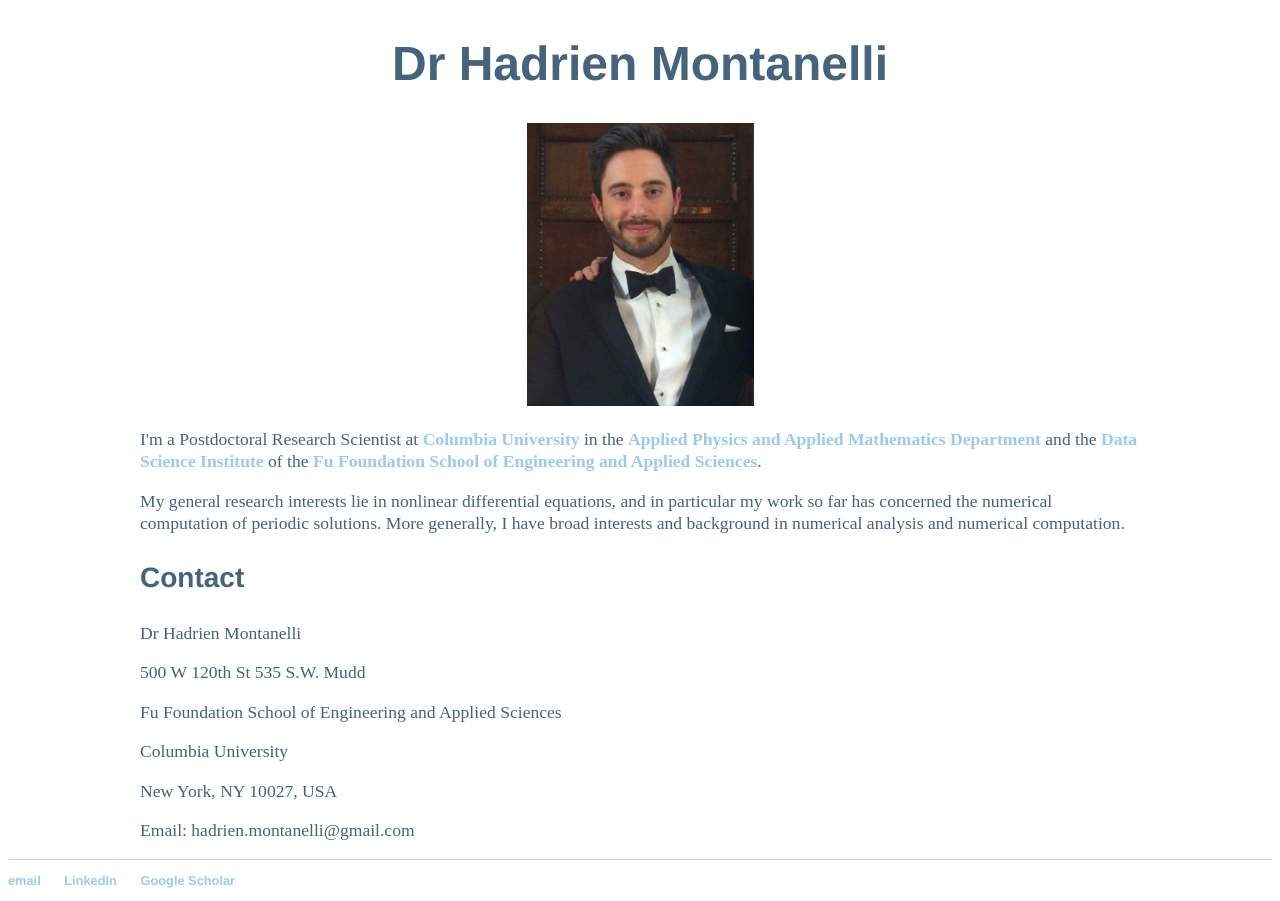
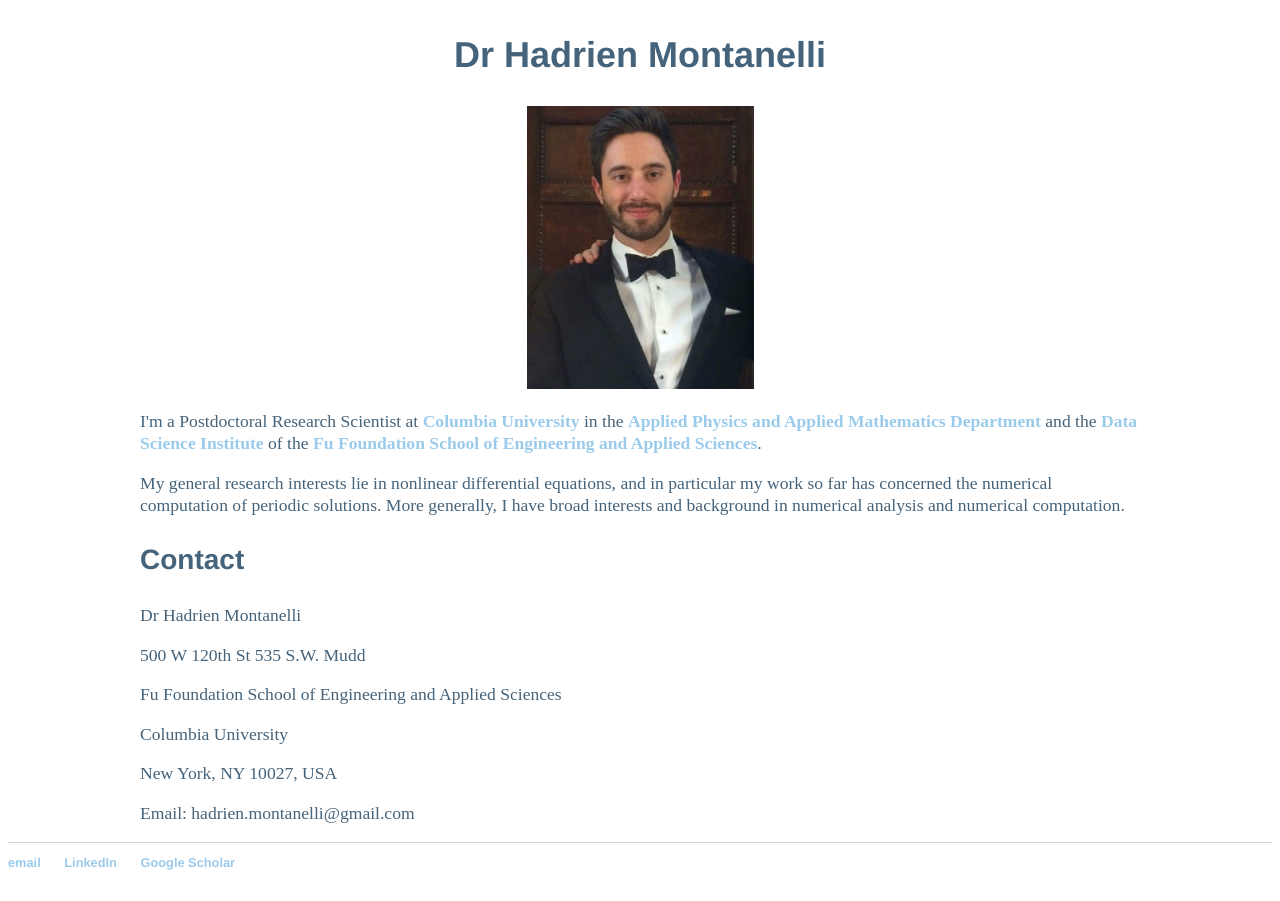
Before and after one commit to Hadrien-Montanelli/Hadrien-Montanelli.github.io, a Jekyll site: the page built from index.html, in a window 1280 px wide. Shown: the part 196-1097 px from the top of the page. Built offline with Jekyll 4.4.1, drawn with Linux system fonts in a browser that asks for light colours.

Commit message:
Update index.html

```diff
--- a/index.html
+++ b/index.html
@@ -6,7 +6,7 @@ title: Hadrien Montanelli
 	<a href="http://engineering.columbia.edu">
   		<img src="columbia2.jpg" style="width:1200px;height:146px;">
 	</a>
-	<h1 style="text-align:center">Dr Hadrien Montanelli</h1>
+	<h2 style="text-align:center">Dr Hadrien Montanelli</h2>
 	<div style="text-align: center;">
 		<img src="Hadrien_Montanelli.jpg" style="width:227px;height:283px;">
 	</div>
```
